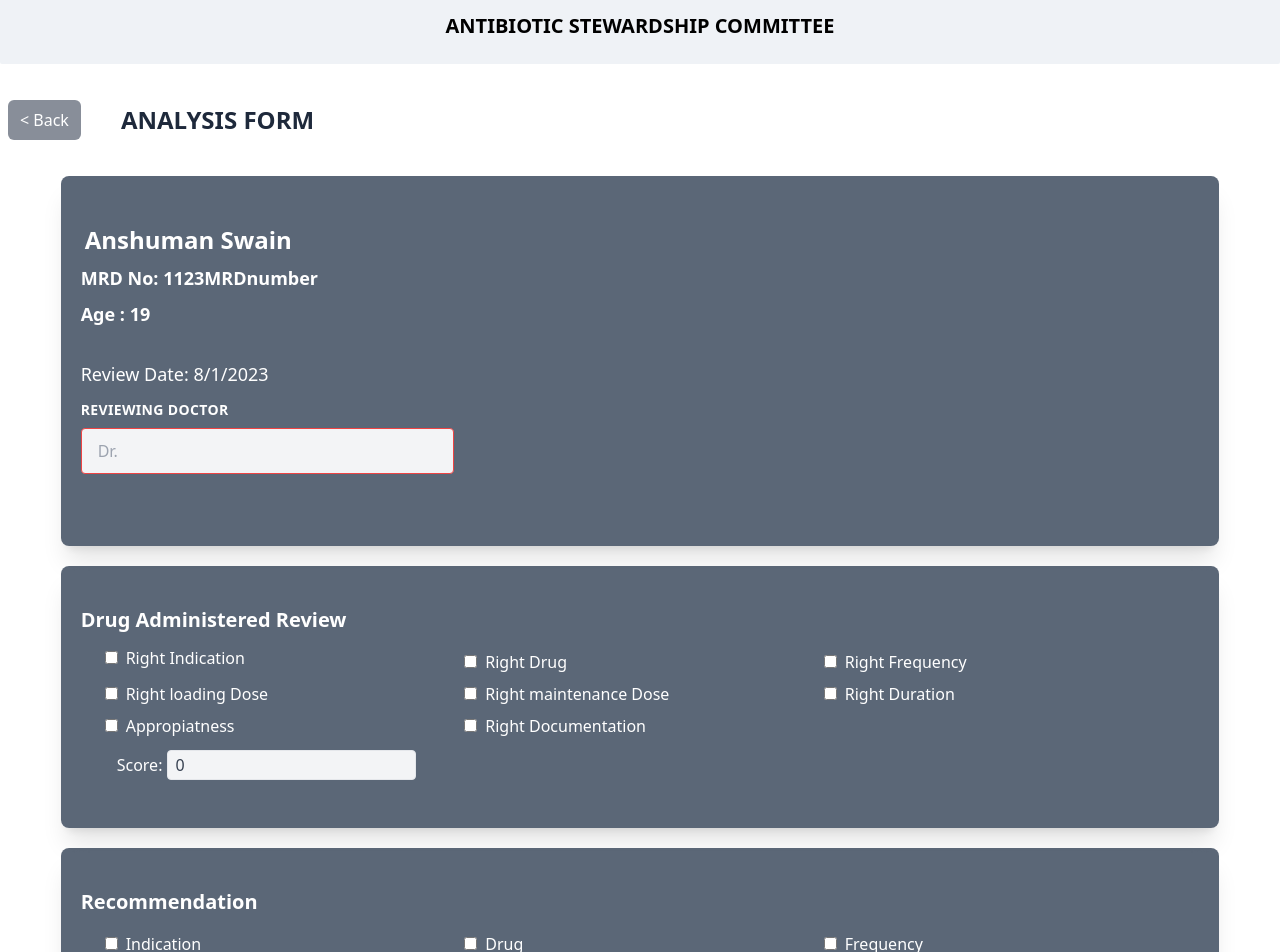
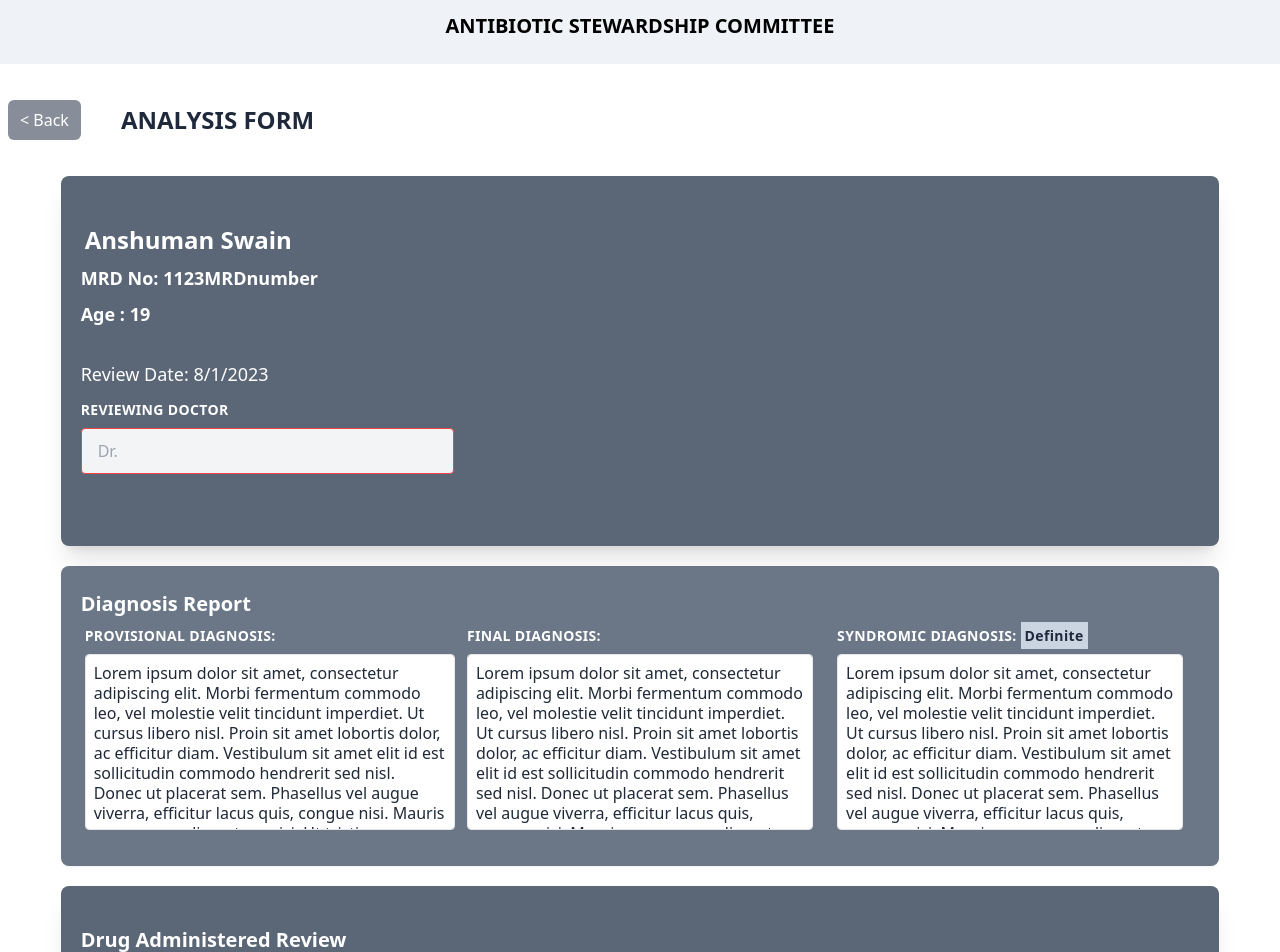
Before and after one commit to anshuman-8/antibiotic-stewardship-site, a Next.js app: page /analysis in a window 1280 px wide. Shown: the top 952 px of the page. Built offline with nearby package versions, Linux system fonts and the light colour scheme.

Commit message:
add diagnosis report

```diff
--- /dev/null
+++ b/components/ReviewComponents/Diagnosis.tsx
@@ -0,0 +1,64 @@
+import React from "react";
+
+export default function Diagnosis() {
+  return (
+    <div className="analytics-card" id="Diagnosis">
+      {/* Diagnosis */}
+      <div className="text-xl text-white font-semibold mt-2 my-2">
+        Diagnosis Report{" "}
+      </div>
+      <div className="flex flex-wrap mb-2 mx-1">
+        <div className="w-full md:w-1/3 mb-6 md:mb-0">
+          <label className="label-upper" htmlFor="email">
+            Provisional diagnosis:
+          </label>
+          <p className="analytics-TextBox max-h-44">
+            Lorem ipsum dolor sit amet, consectetur adipiscing elit. Morbi
+            fermentum commodo leo, vel molestie velit tincidunt imperdiet. Ut
+            cursus libero nisl. Proin sit amet lobortis dolor, ac efficitur
+            diam. Vestibulum sit amet elit id est sollicitudin commodo hendrerit
+            sed nisl. Donec ut placerat sem. Phasellus vel augue viverra,
+            efficitur lacus quis, congue nisi. Mauris posuere condimentum nisi.
+            Ut tristique lobortis est, in vulputate justo hendrerit vel. Donec
+            vehicula facilisis iaculis.{" "}
+          </p>
+        </div>
+
+        <div className="w-full md:w-1/3 px-3 mb-6 md:mb-0">
+          <label className="label-upper" htmlFor="email">
+            Final diagnosis:
+          </label>
+          <p className="analytics-TextBox max-h-44">
+            Lorem ipsum dolor sit amet, consectetur adipiscing elit. Morbi
+            fermentum commodo leo, vel molestie velit tincidunt imperdiet. Ut
+            cursus libero nisl. Proin sit amet lobortis dolor, ac efficitur
+            diam. Vestibulum sit amet elit id est sollicitudin commodo hendrerit
+            sed nisl. Donec ut placerat sem. Phasellus vel augue viverra,
+            efficitur lacus quis, congue nisi. Mauris posuere condimentum nisi.
+            Ut tristique lobortis est, in vulputate justo hendrerit vel. Donec
+            vehicula facilisis iaculis.{" "}
+          </p>
+        </div>
+
+        <div className="w-full md:w-1/3 px-3 mb-6 md:mb-0">
+          <label className="label-upper" htmlFor="email">
+            Syndromic diagnosis:{" "}
+            <span className="bg-slate-300 text-slate-800 p-1 capitalize">
+              Definite
+            </span>
+          </label>
+          <p className="analytics-TextBox max-h-44">
+            Lorem ipsum dolor sit amet, consectetur adipiscing elit. Morbi
+            fermentum commodo leo, vel molestie velit tincidunt imperdiet. Ut
+            cursus libero nisl. Proin sit amet lobortis dolor, ac efficitur
+            diam. Vestibulum sit amet elit id est sollicitudin commodo hendrerit
+            sed nisl. Donec ut placerat sem. Phasellus vel augue viverra,
+            efficitur lacus quis, congue nisi. Mauris posuere condimentum nisi.
+            Ut tristique lobortis est, in vulputate justo hendrerit vel. Donec
+            vehicula facilisis iaculis.{" "}
+          </p>
+        </div>
+      </div>
+    </div>
+  );
+}
--- /dev/null
+++ b/components/ReviewComponents/InfectionFocus.tsx
@@ -0,0 +1,9 @@
+import React from 'react'
+
+export default function InfectionFocus() {
+  return (
+    <div className='analytics-card' id='InfectionFocus'>
+
+    </div>
+  )
+}
--- /dev/null
+++ b/components/ReviewComponents/index.tsx
@@ -0,0 +1,11 @@
+import React from "react";
+import Diagnosis from "./Diagnosis";
+
+export default function index() {
+  return (
+    <div>
+      {/* <div>Report</div> */}
+      <Diagnosis />
+    </div>
+  );
+}
--- a/pages/analysis.tsx
+++ b/pages/analysis.tsx
@@ -8,6 +8,7 @@ import Introduction from "../components/Analysis/Introduction";
 import Recommendation from "../components/Analysis/Recommendation";
 import PatientOutcome from "../components/Analysis/PatientOutcome";
 import Compliance from "../components/Analysis/Compliance";
+import ReviewComponents from "../components/ReviewComponents";
 
 export default function Analysis() {
   const [loading, setLoading] = useState(false);
@@ -47,6 +48,8 @@ export default function Analysis() {
         <form className="w-full">
           <Introduction />
 
+          <ReviewComponents />
+
           <DrugReview />
 
           <Recommendation />
--- a/styles/globals.css
+++ b/styles/globals.css
@@ -11,6 +11,14 @@
       @apply block uppercase tracking-wide text-sm font-bold mb-2 text-white
     }
 
+    .analytics-card{
+      @apply w-11/12 mx-auto max-w-7xl my-5 pt-4 pb-4 backdrop-blur-md rounded-lg p-5 flex flex-col z-10 bg-slate-600/80 shadow-sm
+    }
+
+    .analytics-TextBox{
+      @apply block w-full bg-white text-gray-800 border rounded py-2 px-2 mb-3 leading-tight overflow-auto
+    }
+
     .form-component{
       @apply w-11/12 mx-auto max-w-7xl my-5 pt-7 pb-10 backdrop-blur-md rounded-lg p-5 flex flex-col z-10 bg-slate-700/80 shadow-xl
     }
```
Also changed, not shown: components/Analysis/index.tsx (added).
